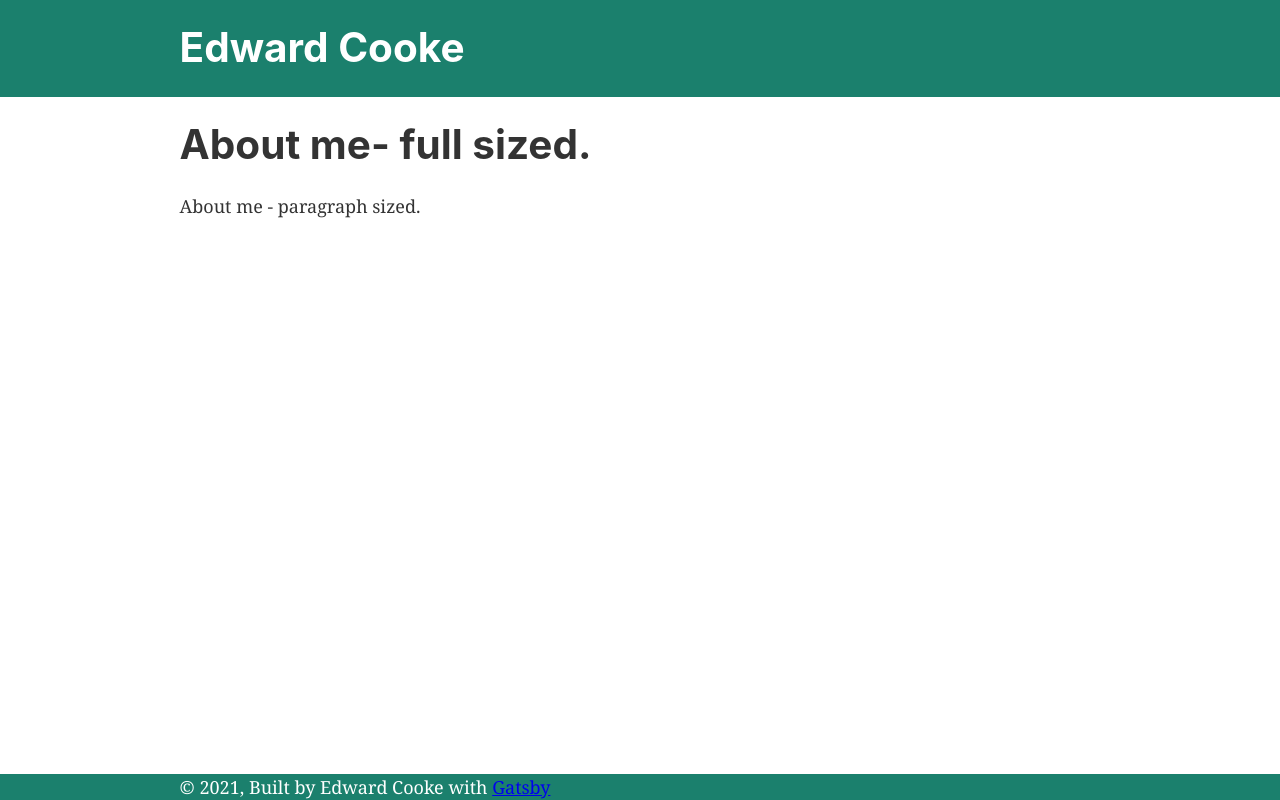
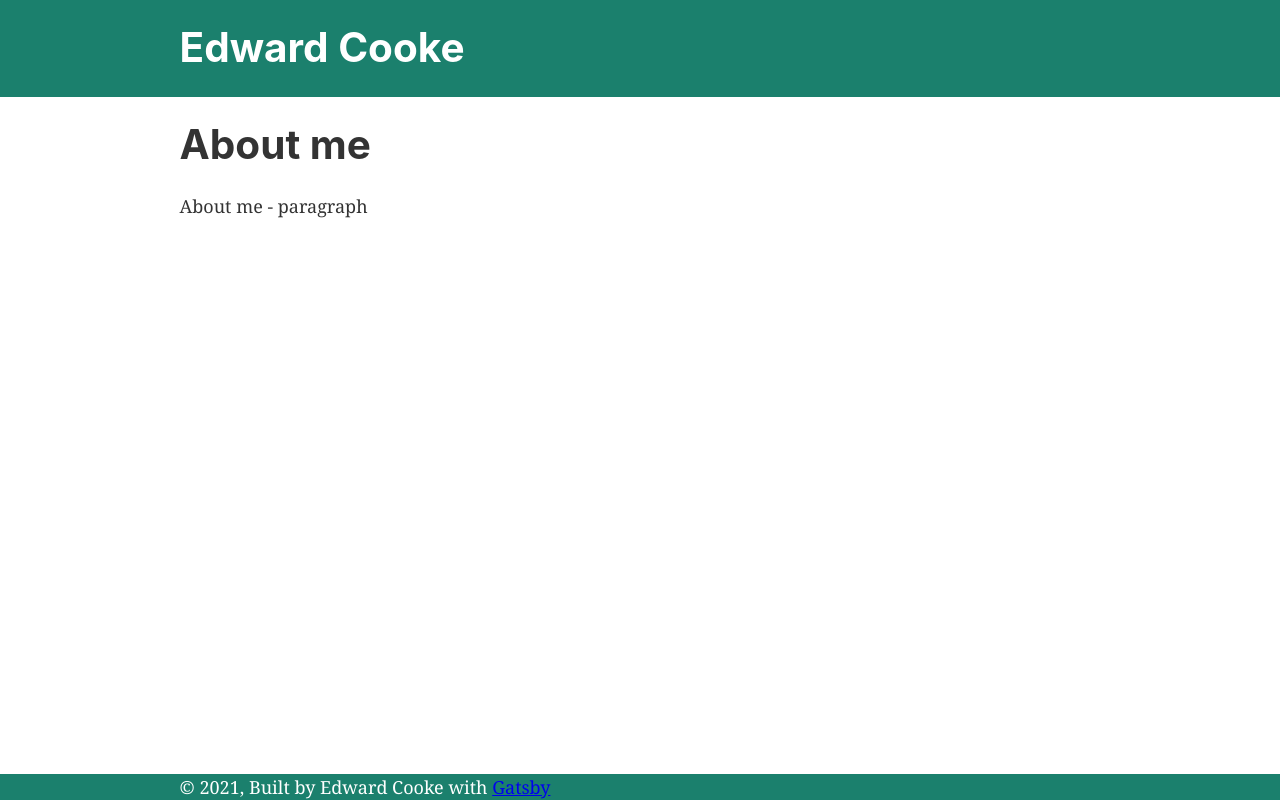
Before and after one commit to cooke001/eddSite, a Gatsby site: page /about in a window 1280 px wide. Built offline with nearby package versions, Linux system fonts and the light colour scheme; Gatsby itself is replaced by a stand-in of ours.

Commit message:
Revert "Update about.js"
This reverts commit aee300f77f62287cc486e3899844ce557b7edb61.

```diff
--- a/src/pages/about.js
+++ b/src/pages/about.js
@@ -7,8 +7,8 @@ import SEO from "../components/seo"
 const About = () => (
   <Layout>
     <SEO title="About" />
-    <h1>About me- full sized.</h1>
-    <p>About me - paragraph sized.</p>
+    <h1>About me</h1>
+    <p>About me - paragraph</p>
   </Layout>
 )
 
```
